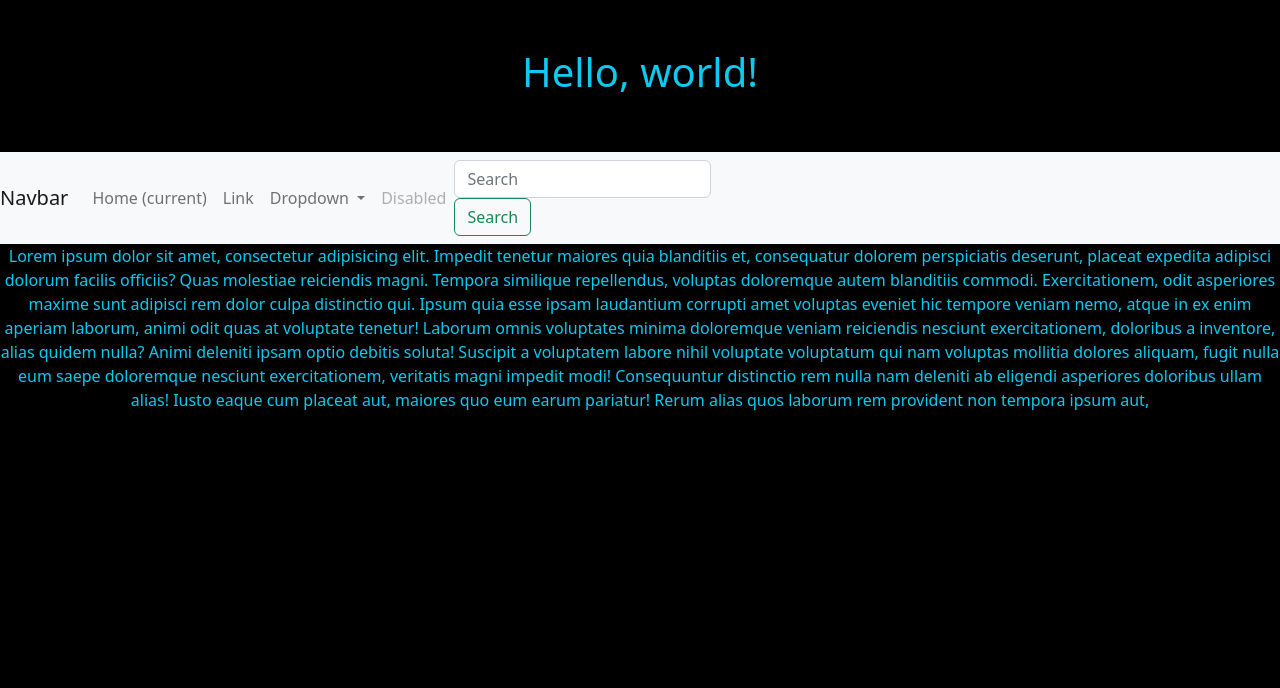
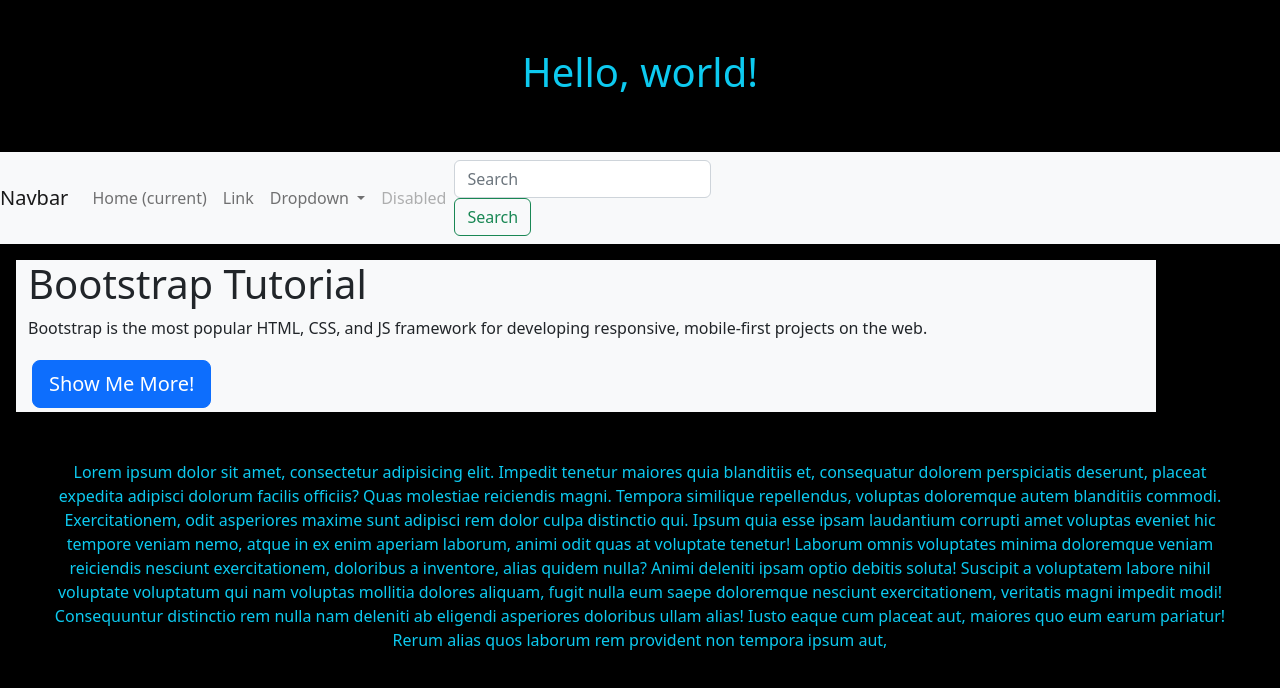
Before and after one commit to ashleyeli/collab-practice, a plain HTML site: page index.html in a window 1280 px wide. Drawn offline with nearby package versions, Linux system fonts and the light colour scheme.

Commit message:
added jumbotron

```diff
--- a/index.html
+++ b/index.html
@@ -47,7 +47,16 @@
       </div>
     </nav>
 
-    <div class="text-center text-info">
+
+    <div class="container fluid py-12 m-3 bg-light">
+      <div class="jumbotron">
+        <h1>Bootstrap Tutorial</h1>
+        <p>Bootstrap is the most popular HTML, CSS, and JS framework for developing responsive, mobile-first projects on the web.</p>
+      </div>
+      <button class="btn btn-primary btn-lg m-1" type="button">Show Me More!</button>
+    </div>
+
+    <div class="text-center text-info m-5" >
       <p>Lorem ipsum dolor sit amet, consectetur adipisicing elit. Impedit tenetur maiores quia blanditiis et, consequatur dolorem perspiciatis deserunt, placeat expedita adipisci dolorum facilis officiis? Quas molestiae reiciendis magni. Tempora similique repellendus, voluptas doloremque autem blanditiis commodi. Exercitationem, odit asperiores maxime sunt adipisci rem dolor culpa distinctio qui. Ipsum quia esse ipsam laudantium corrupti amet voluptas eveniet hic tempore veniam nemo, atque in ex enim aperiam laborum, animi odit quas at voluptate tenetur! Laborum omnis voluptates minima doloremque veniam reiciendis nesciunt exercitationem, doloribus a inventore, alias quidem nulla? Animi deleniti ipsam optio debitis soluta! Suscipit a voluptatem labore nihil voluptate voluptatum qui nam voluptas mollitia dolores aliquam, fugit nulla eum saepe doloremque nesciunt exercitationem, veritatis magni impedit modi! Consequuntur distinctio rem nulla nam deleniti ab eligendi asperiores doloribus ullam alias! Iusto eaque cum placeat aut, maiores quo eum earum pariatur! Rerum alias quos laborum rem provident non tempora ipsum aut,   </p>
     </div>
   </body>
```
